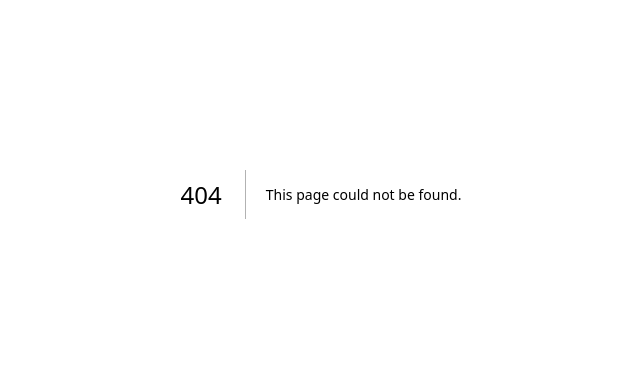
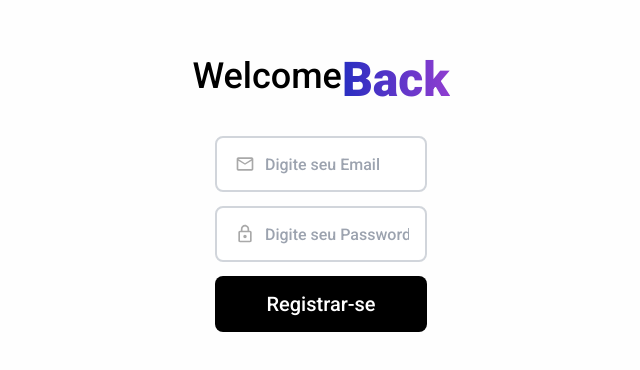
Before and after one commit to JulioDev1/workflooder-front-end, a Next.js app: page /login in a window 1280 px wide. Before the commit this address had no page. Shown: the part 206-576 px from the top of the page, without its empty margins (319-959 px from the left). Built offline with nearby package versions, Linux system fonts and the light colour scheme.

Commit message:
add login page

```diff
--- /dev/null
+++ b/app/login/page.tsx
@@ -0,0 +1,49 @@
+"use client";
+import { Input } from "@/app/components/Input";
+import Email from "@/app/icons/Email";
+import Password from "@/app/icons/Password";
+import { Roboto } from "next/font/google";
+import { useForm } from "react-hook-form";
+import Button from "../components/Button";
+
+interface FormLogin {
+  email: string;
+  password: string;
+}
+
+const roboto = Roboto({ weight: "500", subsets: ["latin"] });
+const robotoExtraBold = Roboto({ weight: "900", subsets: ["latin"] });
+
+export default function Login() {
+  const { register } = useForm<FormLogin>();
+  return (
+    <form className="flex items-center justify-center p-1 gap-8 flex-col w-full h-screen">
+      <div className="flex  justify-center flex-row w-full">
+        <h1 className={`${roboto.className} text-4xl`}>Welcome</h1>
+        <h1
+          className={`${robotoExtraBold.className} text-5xl  text-transparent bg-gradient-to-r from-custom-gradient-start to-custom-gradient-end bg-clip-text`}
+        >
+          Back
+        </h1>
+      </div>
+
+      <div
+        className={`${roboto.className} w-2/12 flex items-center justify-center flex-col gap-y-3.5`}
+      >
+        <Input
+          icons={<Email />}
+          type="text"
+          placeholder="Digite seu Email"
+          {...register("email", { required: true })}
+        />
+        <Input
+          icons={<Password />}
+          type="password"
+          placeholder="Digite seu Password"
+          {...register("password", { required: true })}
+        />
+        <Button />
+      </div>
+    </form>
+  );
+}
--- a/app/page.tsx
+++ b/app/page.tsx
@@ -1,10 +1,8 @@
-import Register from "./Pages/Register";
-
 export default function Home() {
   return (
     <main className="flex flex-col h-screen items-center justify-between max-w-100% max-h-full">
       <div className="p-1 w-full flex justify-center h-screen">
-        <Register />
+        <h1>hello</h1>
       </div>
     </main>
   );
--- a/app/Pages/Register/index.tsx
+++ b/app/register/page.tsx
@@ -9,7 +9,10 @@ import { UserRegister } from "@/app/models/User";
 import { registerForm } from "@/app/services/api/authentication";
 import { useMutation } from "@tanstack/react-query";
 import { Roboto } from "next/font/google";
+import Link from "next/link";
+import { useState } from "react";
 import { useForm } from "react-hook-form";
+
 const roboto = Roboto({ weight: "500", subsets: ["latin"] });
 const robotoExtraBold = Roboto({ weight: "900", subsets: ["latin"] });
 
@@ -24,29 +27,39 @@ type FormValues = {
 };
 
 export default function Register() {
-  const { register, handleSubmit } = useForm<FormValues>();
+  const {
+    register,
+    handleSubmit,
+    formState: { errors },
+  } = useForm<FormValues>();
 
-  const addData = useMutation({
+  const [hasError, setError] = useState(false);
+  const [error, setErrorMessage] = useState("");
+
+  const mutation = useMutation({
     mutationFn: async (data: UserRegister) => {
       try {
         await registerForm(data);
-      } catch (error) {
-        console.log(error);
+        setError(false);
+        return undefined;
+      } catch (error: any) {
+        setError(true);
+        const errorType = error.response.data.message;
+        setErrorMessage(errorType);
       }
     },
   });
 
   const onSubmit = handleSubmit(async (data: FormValues) => {
     try {
-      await addData.mutate(data);
-    } catch (error) {
-      console.log(error);
-    }
+      await mutation.mutate(data);
+    } catch (error: any) {}
   });
+  console.log(hasError, error);
   return (
     <form
       onSubmit={onSubmit}
-      className="flex items-center justify-center p-1 gap-8 flex-col w-2/12"
+      className="flex items-center justify-center p-1 gap-8 flex-col w-full h-screen"
     >
       <div className="flex items-center justify-center flex-col w-full">
         <h1 className={`${roboto.className} text-4xl`}>Welcome to</h1>
@@ -58,7 +71,7 @@ export default function Register() {
       </div>
 
       <div
-        className={`${roboto.className} w-full flex items-center justify-center flex-col gap-y-3.5`}
+        className={`${roboto.className} w-2/12  flex items-center justify-center flex-col gap-y-3.5`}
       >
         <Input
           icons={<User />}
@@ -70,6 +83,7 @@ export default function Register() {
         <Input
           icons={<Email />}
           type="text"
+          placeholder="Digite seu Email"
           {...register("email", { required: true })}
         />
         <Input
@@ -78,12 +92,6 @@ export default function Register() {
           placeholder="Digite seu Password"
           {...register("password", { required: true })}
         />
-        {/* <Input
-          icons={<Password />}
-          type="password"
-          placeholder="Digite seu Password"
-          {...register("repeatPassword", { required: true })}
-        /> */}
         <Input
           type="text"
           placeholder="Digite seu ddd"
@@ -107,11 +115,14 @@ export default function Register() {
           placeholder="Digite o cargo desejado"
           {...register("act_area", { required: true })}
         />
-
+        {hasError ? <div className="w-full ">{error}</div> : null}
         <Button />
         <div className="flex w-full">
-          <span className="bg-transparent"> Você ja tem conta? </span>{" "}
-          <h1>Login</h1>
+          <p className="flex bg-transparent">
+            <Link className="text-violet-700 cursor-pointer" href="/login">
+              Login
+            </Link>
+          </p>
         </div>
       </div>
     </form>
--- a/app/services/api/authentication.ts
+++ b/app/services/api/authentication.ts
@@ -2,12 +2,8 @@ import { UserRegister } from "@/app/models/User";
 import api from "./api";
 
 export const registerForm = async (data: UserRegister) => {
-  try {
-    const response = await api(false).post("/register-user", data);
-    console.log(response);
-  } catch (error) {
-    console.log(error);
-  }
+  const response = await api(false).post("/register-user", data);
+  console.log(response);
 };
 // export default {
 //   cadastro: (body: any) => {
```
